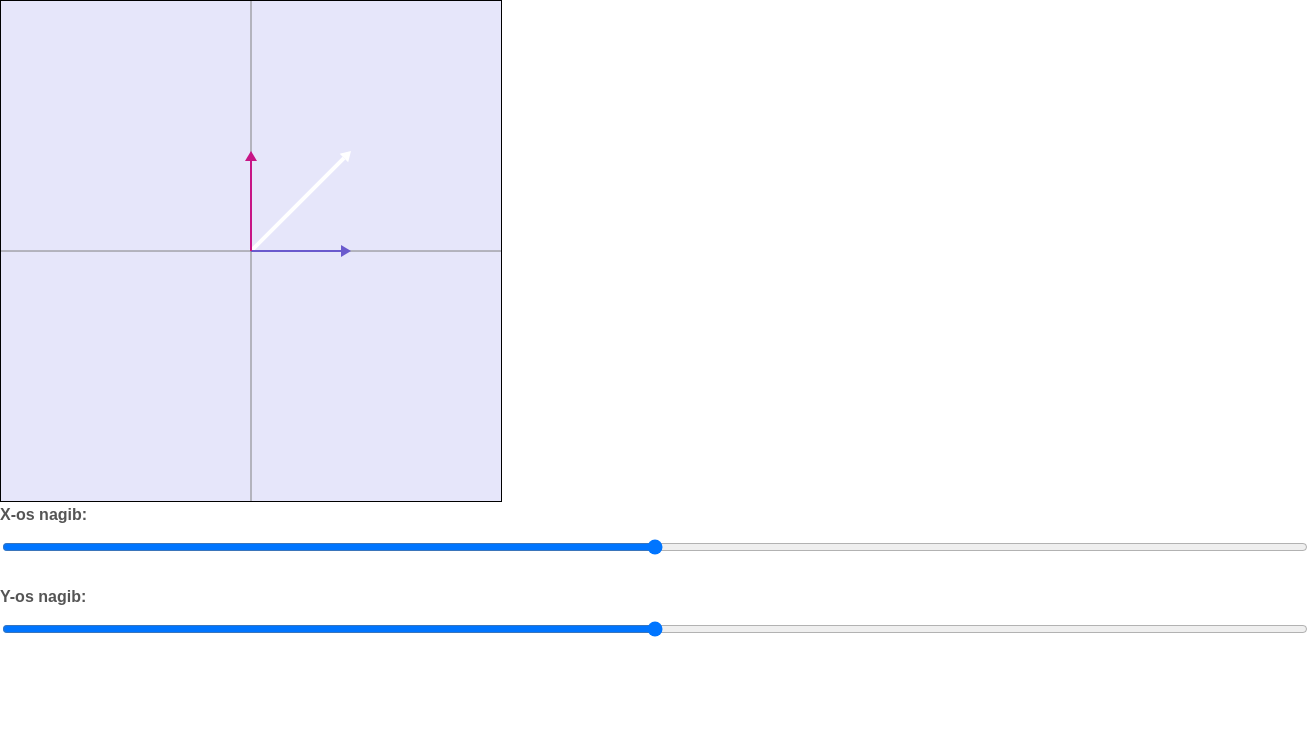
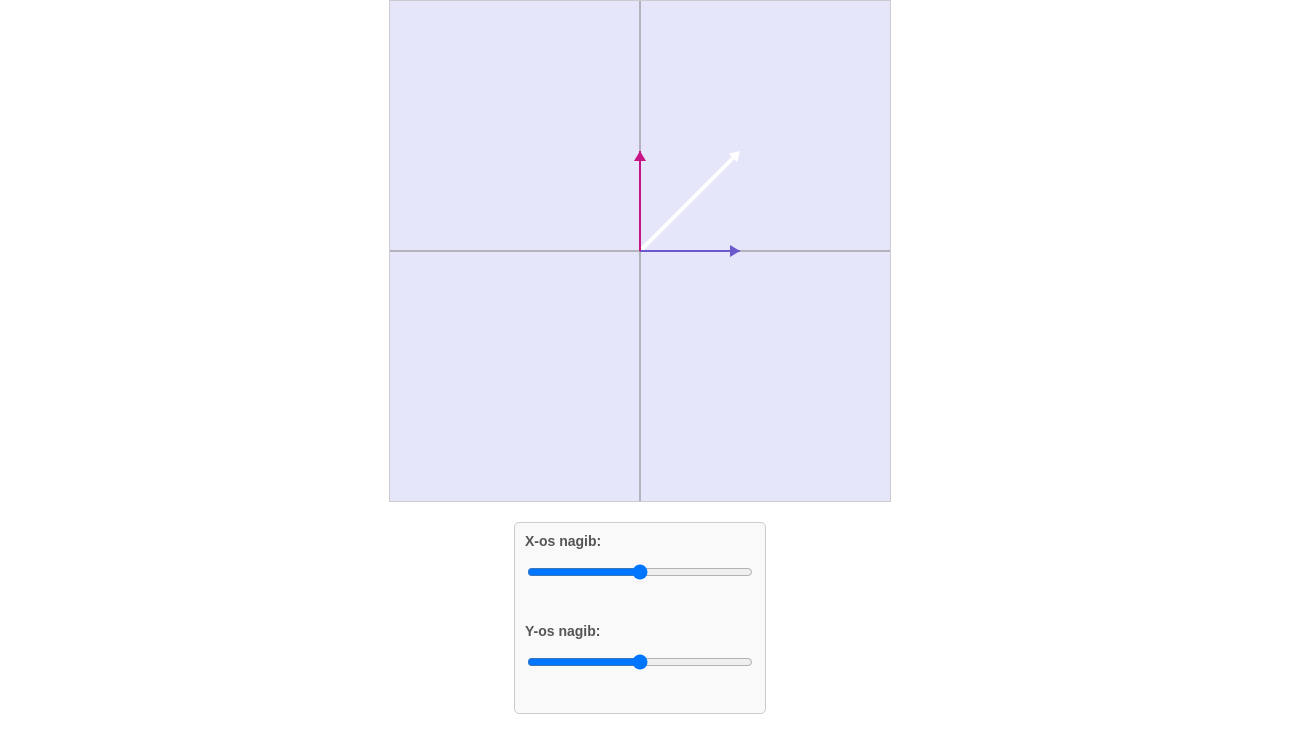
Before and after one commit to gabster3001/Vektori-Sudbine, a React (Create React App) app in the folder IzvorniKod/frontend/: page /rastav in a window 1280 px wide. Shown: the top 752 px of the page, 1310 px wide, since content can reach past the window. Built offline with nearby package versions, Linux system fonts and the light colour scheme.

Commit message:
rad na komponenti

```diff
--- a/IzvorniKod/frontend/src/components/VectorSimulator.css
+++ b/IzvorniKod/frontend/src/components/VectorSimulator.css
@@ -34,3 +34,33 @@
   .arrow-y {
     fill: #c71585;
   }
+  .vector-simulator-container {
+  display: flex;
+  flex-direction: column;
+  align-items: center;
+  gap: 20px; /* Razmak između SVG i kontrola */
+}
+
+.vector-simulator {
+  border: 1px solid #ccc;
+}
+
+.controls {
+  display: flex;
+  flex-direction: column;
+  gap: 10px;
+  padding: 10px;
+  border: 1px solid #ccc;
+  background-color: #f9f9f9;
+  border-radius: 5px;
+}
+
+.controls label {
+  display: flex;
+  flex-direction: column;
+  font-size: 14px;
+}
+
+.controls input[type="range"] {
+  width: 200px;
+}
--- a/IzvorniKod/frontend/src/components/VectorSimulator.tsx
+++ b/IzvorniKod/frontend/src/components/VectorSimulator.tsx
@@ -13,6 +13,40 @@ const VectorSimulator: React.FC = () => {
   const [isDragging, setIsDragging] = useState<boolean>(false);
   const [xAngle, setXAngle] = useState(0); // Nagib X-osi
   const [yAngle, setYAngle] = useState(0); // Nagib Y-osi
+  const drawVectorsAndPolygon = (
+    ctx: CanvasRenderingContext2D,
+    vector: { x: number; y: number },
+    xProjection: { x: number; y: number },
+    yProjection: { x: number; y: number },
+    canvasCenter: { x: number; y: number }
+  ) => {
+    const { x: cx, y: cy } = canvasCenter;
+
+    // Točke poligona: središte, X projekcija, glavni vektor, Y projekcija
+    const polygonPoints = [
+      { x: cx, y: cy }, // Središte
+      { x: cx + xProjection.x, y: cy - xProjection.y }, // X projekcija
+      { x: cx + vector.x, y: cy - vector.y }, // Glavni vektor
+      { x: cx + yProjection.x, y: cy - yProjection.y }, // Y projekcija
+    ];
+
+    // Funkcija za crtanje poligona
+    ctx.beginPath();
+    ctx.moveTo(polygonPoints[0].x, polygonPoints[0].y);
+
+    for (let i = 1; i < polygonPoints.length; i++) {
+      ctx.lineTo(polygonPoints[i].x, polygonPoints[i].y);
+    }
+
+    ctx.closePath();
+    ctx.fillStyle = "rgba(0, 128, 255, 0.3)"; // Transparentna plava boja za poligon
+    ctx.fill();
+
+    // Crtanje rubova poligona
+    ctx.strokeStyle = "rgba(0, 128, 255, 0.7)";
+    ctx.lineWidth = 2;
+    ctx.stroke();
+  };
 
   // Inicijalno crtanje osa
   useEffect(() => {
@@ -217,14 +251,42 @@ const VectorSimulator: React.FC = () => {
 
     const vectorGroup = svg.append("g").attr("class", "vector-group");
 
-    // Prilagođavanje krajnjih koordinata linije glavnog vektora
+    const calculateProjections = (
+      vector: Vector,
+      xAngle: number,
+      yAngle: number
+    ) => {
+      const xRad = (-xAngle * Math.PI) / 180; // Pretvaranje u radijane
+      const yRad = ((90 - yAngle) * Math.PI) / 180; // Ispravljen kut za Y os (rotira u pravom smjeru)
+
+      // Jedinični vektori za X i Y osi
+      const xAxis = { x: Math.cos(xRad), y: Math.sin(xRad) };
+      const yAxis = { x: Math.cos(yRad), y: Math.sin(yRad) };
+
+      // Projekcija na X os
+      const xProjection =
+        (vector.x * xAxis.x + vector.y * xAxis.y) /
+        (xAxis.x ** 2 + xAxis.y ** 2);
+
+      // Projekcija na Y os
+      const yProjection =
+        (vector.x * yAxis.x + vector.y * yAxis.y) /
+        (yAxis.x ** 2 + yAxis.y ** 2);
+
+      return {
+        x: { x: xProjection * xAxis.x, y: xProjection * xAxis.y },
+        y: { x: yProjection * yAxis.x, y: yProjection * yAxis.y },
+      };
+    };
+
+    // Glavni vektor (prilagodba zbog strelice)
     const mainVectorLength = Math.sqrt(vector.x ** 2 + vector.y ** 2);
     const adjustedX =
       (vector.x * (mainVectorLength - ARROW_LENGTH)) / mainVectorLength;
     const adjustedY =
       (vector.y * (mainVectorLength - ARROW_LENGTH)) / mainVectorLength;
 
-    // Glavni vektor (linija)
+    // Crtanje glavnog vektora
     vectorGroup
       .append("line")
       .attr("class", "vector-main")
@@ -233,7 +295,6 @@ const VectorSimulator: React.FC = () => {
       .attr("x2", 250 + adjustedX)
       .attr("y2", 250 - adjustedY);
 
-    // Glavni vektor (strelica)
     vectorGroup
       .append("polygon")
       .attr("class", "arrow-main")
@@ -242,42 +303,53 @@ const VectorSimulator: React.FC = () => {
         createArrowHead(250 + vector.x, 250 - vector.y, vector.x, -vector.y)
       );
 
-    // X komponenta (prilagodba)
-    const adjustedXComponent =
-      vector.x > 0 ? vector.x - ARROW_LENGTH : vector.x + ARROW_LENGTH;
+    // Izračun projekcija
+    const projections = calculateProjections(vector, xAngle, yAngle);
 
+    // X komponenta
     vectorGroup
       .append("line")
       .attr("class", "vector-x")
       .attr("x1", 250)
       .attr("y1", 250)
-      .attr("x2", 250 + adjustedXComponent)
-      .attr("y2", 250);
+      .attr("x2", 250 + projections.x.x)
+      .attr("y2", 250 - projections.x.y);
 
-    // X komponenta (strelica)
     vectorGroup
       .append("polygon")
       .attr("class", "arrow-x")
-      .attr("points", createArrowHead(250 + vector.x, 250, vector.x, 0));
+      .attr(
+        "points",
+        createArrowHead(
+          250 + projections.x.x,
+          250 - projections.x.y,
+          projections.x.x,
+          -projections.x.y
+        )
+      );
 
-    // Y komponenta (prilagodba)
-    const adjustedYComponent =
-      vector.y > 0 ? vector.y - ARROW_LENGTH : vector.y + ARROW_LENGTH;
-
+    // Y komponenta
     vectorGroup
       .append("line")
       .attr("class", "vector-y")
       .attr("x1", 250)
       .attr("y1", 250)
-      .attr("x2", 250)
-      .attr("y2", 250 - adjustedYComponent);
+      .attr("x2", 250 + projections.y.x)
+      .attr("y2", 250 - projections.y.y);
 
-    // Y komponenta (strelica)
     vectorGroup
       .append("polygon")
       .attr("class", "arrow-y")
-      .attr("points", createArrowHead(250, 250 - vector.y, 0, -vector.y));
-  }, [vector]);
+      .attr(
+        "points",
+        createArrowHead(
+          250 + projections.y.x,
+          250 - projections.y.y,
+          projections.y.x,
+          -projections.y.y
+        )
+      );
+  }, [vector, xAngle, yAngle]);
 
   //##################################################################
   // Praćenje kretanja miša
@@ -301,9 +373,12 @@ const VectorSimulator: React.FC = () => {
     const y = 250 - (event.clientY - svgRect.top);
     setVector({ x, y });
   };
-
+  const [vectors, setVectors] = useState([
+    { start: { x: 250, y: 250 }, end: { x: 300, y: 300 } },
+  ]);
   return (
-    <>
+    <div className="vector-simulator-container">
+      {/* SVG element */}
       <svg
         ref={svgRef}
         width="500"
@@ -313,8 +388,12 @@ const VectorSimulator: React.FC = () => {
         onMouseUp={handleMouseUp}
         onMouseMove={handleMouseMove}
         onMouseLeave={handleMouseUp}
-      />
-      <div className="sliders">
+      >
+        {/* SVG sadržaj */}
+      </svg>
+
+      {/* Kontrole izvan SVG-a */}
+      <div className="controls">
         <label>
           X-os nagib:
           <input
@@ -336,7 +415,7 @@ const VectorSimulator: React.FC = () => {
           />
         </label>
       </div>
-    </>
+    </div>
   );
 };
 
```
